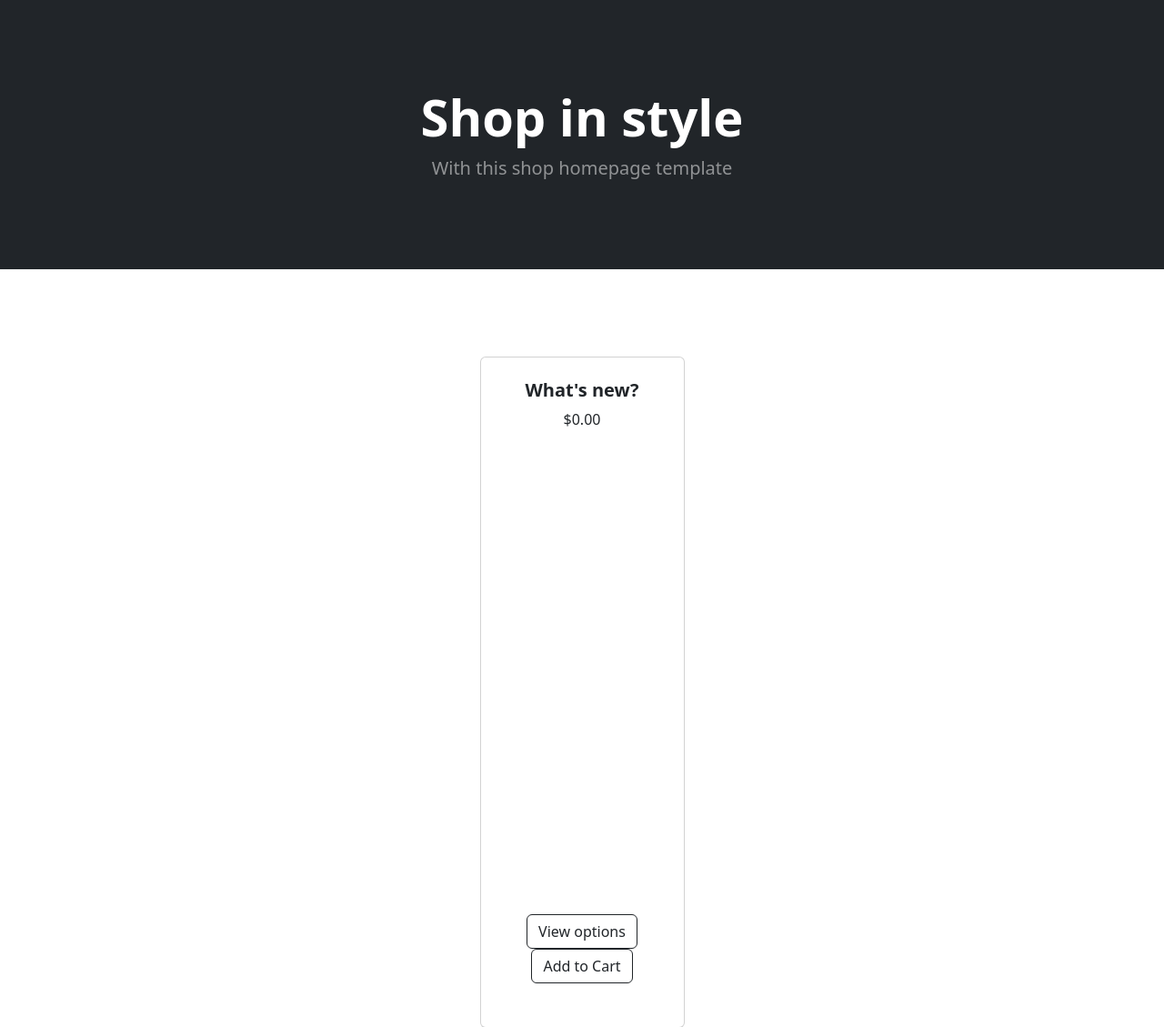
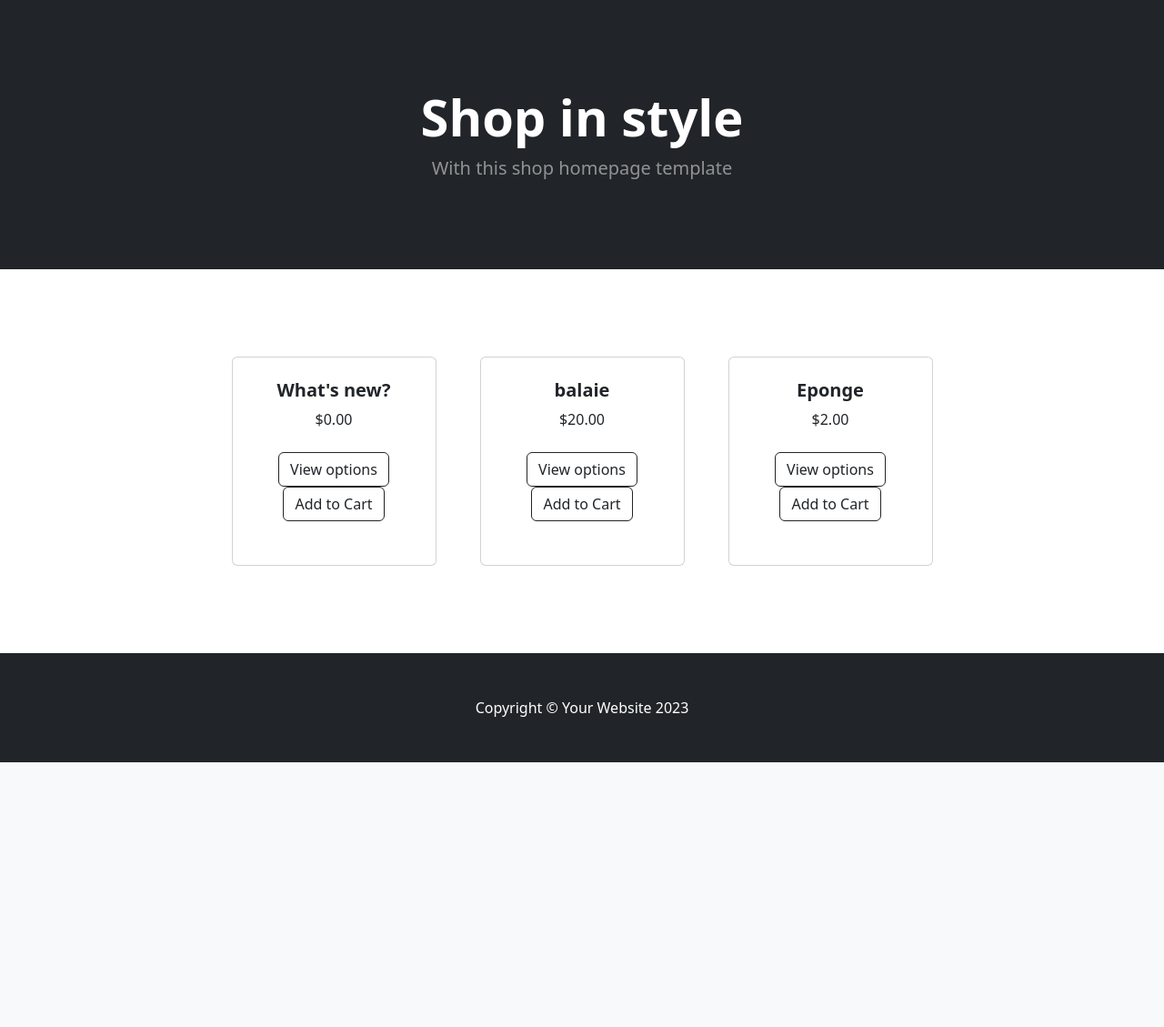
Before and after one commit to vuthlang/Django-ECommerce, a Django app: page /shop/ in a window 1280 px wide. Shown: the part 57-1186 px from the top of the page at 91% size. After the commit the page ends 895 px from the top, so only its background shows below. Run offline with Django 4.2, Linux system fonts and the light colour scheme; data comes from the database, SQL or seed files in the repository; both versions use the stored data as it was after the commit; some libraries are stand-ins or nearby versions.

Commit message:
fix affichage

```diff
--- a/templates/index.html
+++ b/templates/index.html
@@ -59,7 +59,9 @@
             </div>
         </div>
     </header>
+
     <!-- Section-->
+    <div class="wrapper">
         <section class="py-5">
             <div class="container px-4 px-lg-5 mt-5">
                 <div class="row gx-4 gx-lg-5 row-cols-2 row-cols-md-3 row-cols-xl-4 justify-content-center">
@@ -68,6 +70,7 @@
                         <div class="card h-100">
                             <!-- Product image
                                                     <img class="card-img-top" src="{{ product.image_url }}" alt="..." />-->
+
                             <!-- Product details-->
                             <div class="card-body p-4">
                                 <div class="text-center">
@@ -79,8 +82,10 @@
                             </div>
                             <!-- Product actions-->
                             <div class="card-footer p-4 pt-0 border-top-0 bg-transparent">
-                            <div class="text-center"><a class="btn btn-outline-dark mt-auto"
-                                    href="product/{{ product.id }}">View options</a>
+                                <div class="text-center">
+                                    <a class="btn btn-outline-dark mt-auto" href="product/{{ product.id }}">
+                                        View options
+                                    </a>
                                     <!-- ... -->
                                     <div class="card-footer p-4 pt-0 border-top-0 bg-transparent">
                                         <div class="text-center">
@@ -89,15 +94,15 @@
                                         </div>
                                     </div>
                                     <!-- ... -->
-
+                                </div>
                             </div>
                         </div>
                     </div>
                     {% endfor %}
                 </div>
             </div>
+        </section>
     </div>
-    </section>
 
 
     <!-- Footer-->
```
Also changed, not shown: db.sqlite3. Lines whose indentation alone changed are shown as unchanged.
